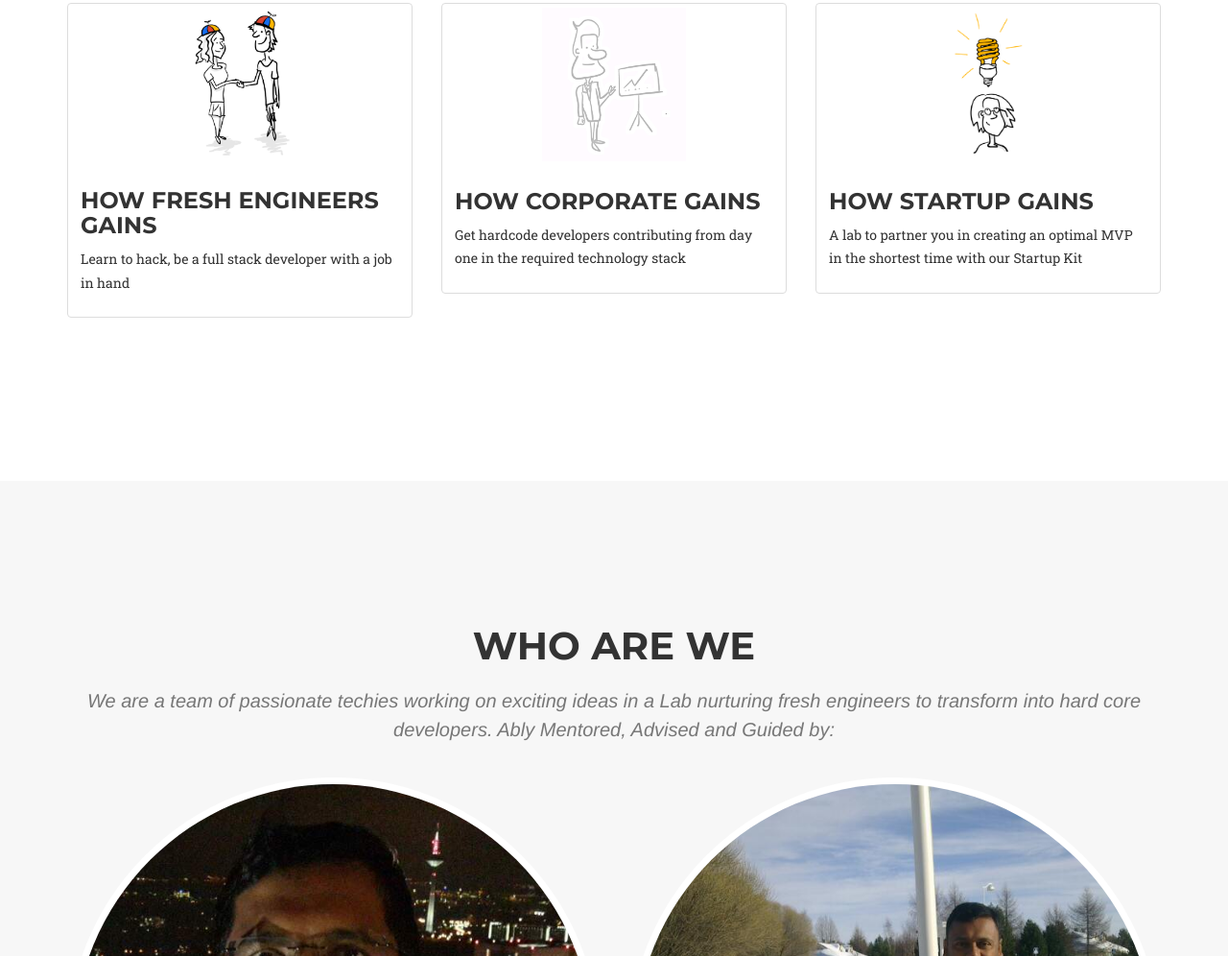
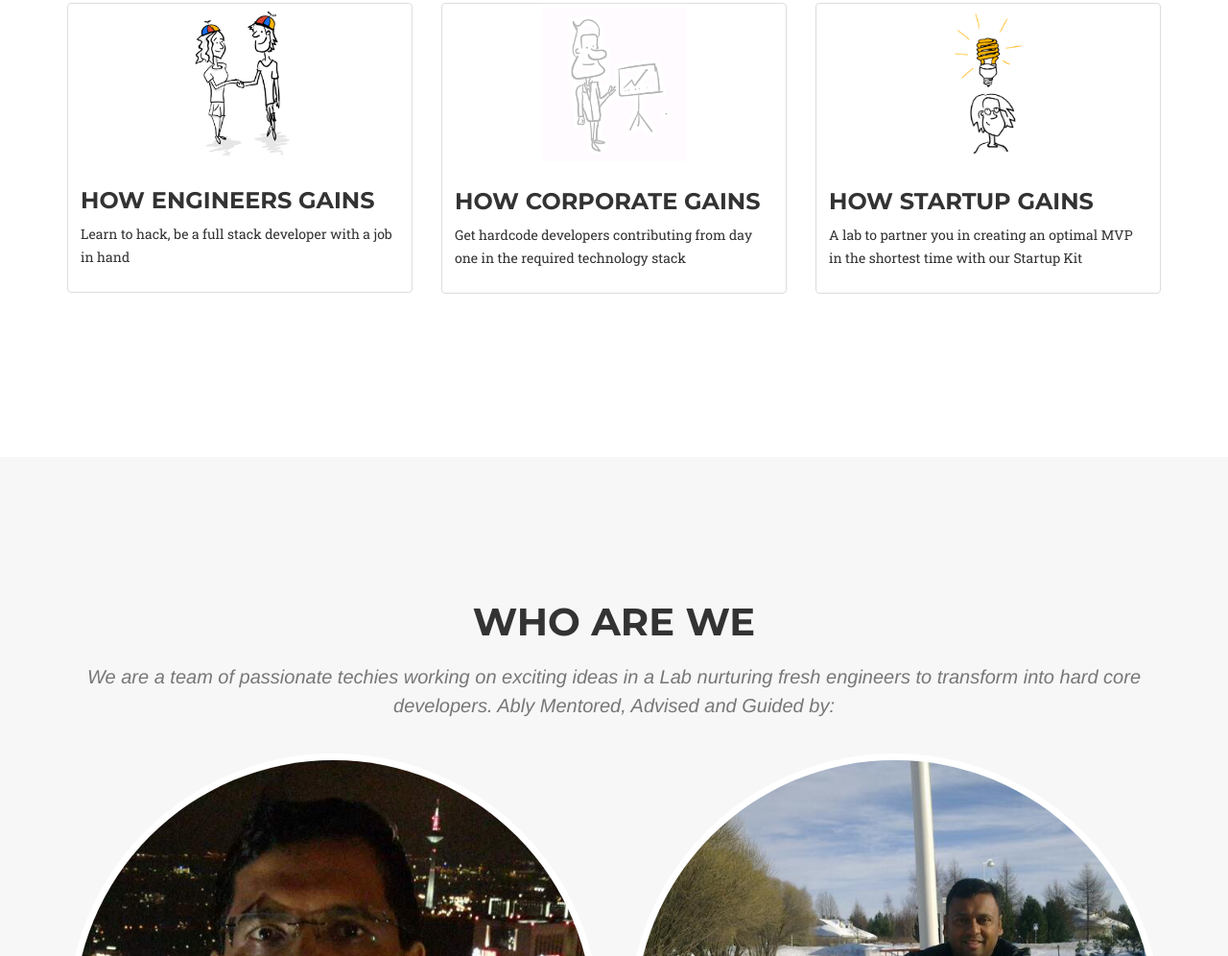
Before and after one commit to Prathameshsn/Bridgelabz.com, a plain HTML site: page index.html in a window 1280 px wide. Shown: the part 1646-2642 px from the top of the page at 96% size. Drawn offline with nearby package versions, Linux system fonts and the light colour scheme; a script that the page names is missing; a web font is replaced by a local one.

Commit message:
Update index.html

```diff
--- a/index.html
+++ b/index.html
@@ -107,7 +107,7 @@
                 <div class="thumbnail">
                   <img class="img-responsive" src="img/content/student.png" alt="Corporate" width="115" height="50">
                   <div class="caption">
-                    <h3>How Fresh Engineers Gains</h3>
+                    <h3>How Engineers Gains</h3>
                     <p>Learn to hack, be a full stack developer with a job in hand</p>
                   </div>
                 </div>
```
